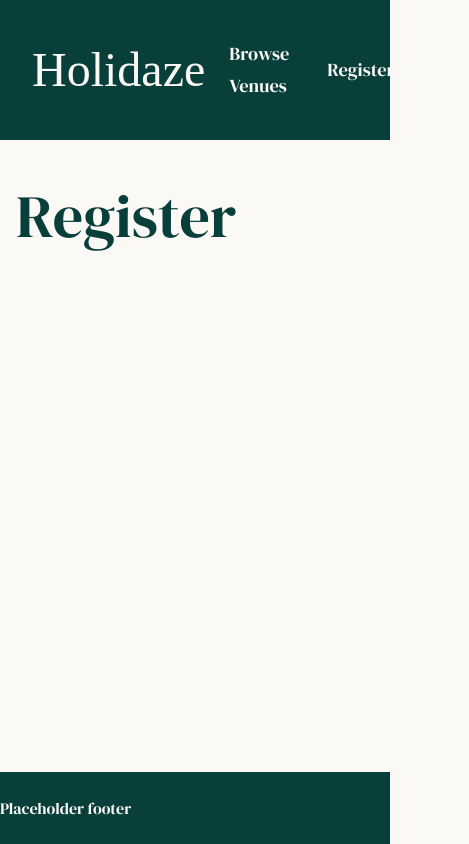
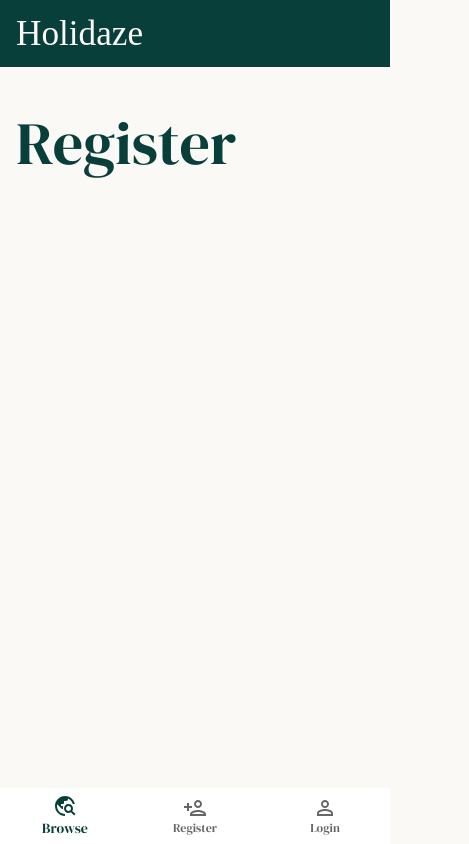
Before and after one commit to hannahoi98/FED2-PE2, a React (Vite) app: page /auth/register in a window 390 px wide. Shown: the whole page, 469 px wide, since content can reach past the window. Built offline with nearby package versions, Linux system fonts and the light colour scheme; a web font is replaced by a local one.

Commit message:
adding a bottom navigation and adjusting header for mobile and tablet

```diff
--- a/src/App.tsx
+++ b/src/App.tsx
@@ -7,6 +7,7 @@ import Home from "./pages/Home";
 import Login from "./pages/Login";
 import Register from "./pages/Register";
 import SingleVenue from "./pages/SingleVenue";
+import BottomNav from "./components/BottomNav";
 
 function App() {
   return (
@@ -15,7 +16,10 @@ function App() {
         sx={{ minHeight: "100vh", display: "flex", flexDirection: "column" }}
       >
         <Header />
-        <Container component="main" sx={{ py: 5, flexGrow: 1 }}>
+        <Container
+          component="main"
+          sx={{ py: 5, flexGrow: 1, pb: { xs: 10, md: 6 } }}
+        >
           <Routes>
             <Route path="/" element={<Home />} />
             <Route path="/venues/:id" element={<SingleVenue />} />
@@ -23,8 +27,10 @@ function App() {
             <Route path="/auth/register" element={<Register />} />
           </Routes>
         </Container>
-
-        <Footer />
+        <Box sx={{ display: { xs: "none", md: "block" } }}>
+          <Footer />
+        </Box>
+        <BottomNav />
       </Box>
     </>
   );
--- /dev/null
+++ b/src/components/BottomNav.tsx
@@ -0,0 +1,49 @@
+import { Box, BottomNavigation, BottomNavigationAction } from "@mui/material";
+import { TravelExploreOutlined } from "@mui/icons-material";
+import { PersonAddOutlined } from "@mui/icons-material";
+import { PersonOutline } from "@mui/icons-material";
+import { useLocation, useNavigate } from "react-router-dom";
+
+const ITEMS = [
+  { label: "Browse", to: "/", icon: <TravelExploreOutlined /> },
+  { label: "Register", to: "/auth/register", icon: <PersonAddOutlined /> },
+  { label: "Login", to: "/auth/login", icon: <PersonOutline /> },
+];
+
+export default function BottomNav() {
+  const location = useLocation();
+  const navigate = useNavigate();
+
+  const value = (() => {
+    const idx = ITEMS.findIndex((it) => location.pathname.startsWith(it.to));
+    return idx === -1 ? 0 : idx;
+  })();
+
+  return (
+    <Box
+      sx={{
+        display: { xs: "block", md: "none" },
+        position: "fixed",
+        left: 0,
+        right: 0,
+        bottom: 0,
+        zIndex: (t) => t.zIndex.appBar,
+      }}
+    >
+      <BottomNavigation
+        value={value}
+        onChange={(_, newVal) => navigate(ITEMS[newVal].to)}
+        showLabels
+      >
+        {ITEMS.map((it) => (
+          <BottomNavigationAction
+            key={it.to}
+            label={it.label}
+            icon={it.icon}
+            aria-label={it.label}
+          />
+        ))}
+      </BottomNavigation>
+    </Box>
+  );
+}
--- a/src/components/Header.tsx
+++ b/src/components/Header.tsx
@@ -9,24 +9,30 @@ export default function Header() {
       elevation={0}
       sx={{ bgcolor: COLORS.pine, color: COLORS.page }}
     >
-      <Toolbar sx={{ gap: 2, px: 4, py: 4 }}>
+      <Toolbar
+        sx={{
+          gap: 2,
+          px: { xs: 2, md: 4 },
+          py: { xs: 2, md: 4 },
+        }}
+      >
         <Typography
           component="h1"
-          variant="h3"
           sx={{
             fontFamily: FONTS.logo,
             mr: "auto",
             lineHeight: 1,
+            fontSize: { xs: "2.2rem", md: "3rem" },
           }}
         >
           Holidaze
         </Typography>
-        <Box sx={{ display: "flex", gap: 1.5 }}>
+        <Box sx={{ display: { xs: "none", md: "flex" }, gap: 1.5 }}>
           <Button
             variant="text"
             color="inherit"
             component="a"
-            href="#/venues"
+            href="/"
             sx={{
               fontSize: "1.15rem",
               textTransform: "none",
@@ -41,7 +47,7 @@ export default function Header() {
             variant="text"
             color="inherit"
             component="a"
-            href="#/venues"
+            href="/auth/register"
             sx={{
               fontSize: "1.15rem",
               textTransform: "none",
@@ -56,7 +62,7 @@ export default function Header() {
             variant="text"
             color="inherit"
             component="a"
-            href="#/venues"
+            href="/auth/login"
             sx={{
               fontSize: "1.15rem",
               textTransform: "none",
```
